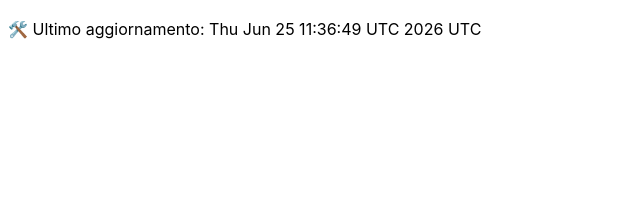
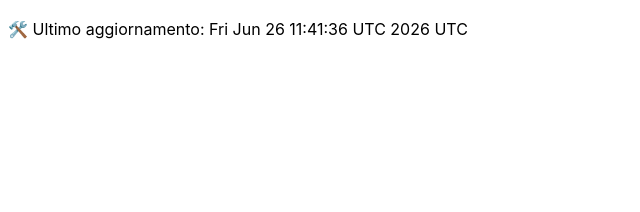
Before and after one commit to DanteTrb/DanteTrb.github.io, a Jekyll site: the page built from badges.md, in a window 1280 px wide. Shown: the top 212 px of the page, without its empty margins (0-640 px from the left). Built offline with Jekyll 4.4.1, drawn with Linux system fonts in a browser that asks for light colours; our own code applies the rules of GitHub Pages for plain Markdown files.

Commit message:
🛠️ Aggiornamento automatico badge

```diff
--- a/badges.md
+++ b/badges.md
@@ -1 +1 @@
-🛠️ Ultimo aggiornamento: Thu Jun 25 11:36:49 UTC 2026 UTC
+🛠️ Ultimo aggiornamento: Fri Jun 26 11:41:36 UTC 2026 UTC
```
